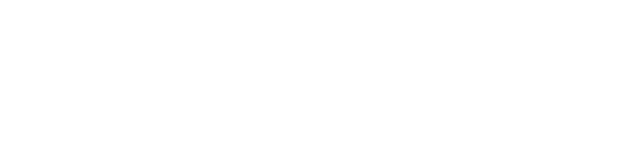
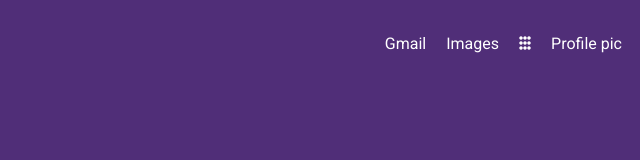
Before and after one commit to Sanna33/GoogleReplica, a plain HTML site: page client/index.html in a window 1280 px wide. Shown: the whole page, without its empty margins (640-1280 px from the left). Drawn offline with Linux system fonts and the light colour scheme.

Commit message:
Add navigation bar

```diff
--- /dev/null
+++ b/client/assets/css/style.css
@@ -0,0 +1,30 @@
+@import url('https://fonts.googleapis.com/css2?family=Roboto&display=swap');
+
+body {
+    background-color: #502E78;
+    font-family: 'Roboto', sans-serif;
+}
+
+/* Styling the navigation bar */
+
+.navbar {
+    display: flex;
+    justify-content: right;
+}
+
+.navlist {
+    list-style: none;
+    display: flex;
+    flex-direction: row;
+}
+
+.navitem {
+    margin: 10px;
+}
+
+.navitem > a {
+    text-decoration: none;
+    color: #ffffff;
+}
+
+/* Styling the logo */
--- a/client/index.html
+++ b/client/index.html
@@ -5,10 +5,26 @@
     <meta http-equiv="X-UA-Compatible" content="IE=edge">
     <meta name="viewport" content="width=device-width, initial-scale=1.0">
     <title>Google Replica</title>
+
+    <link rel="stylesheet" href="./assets/css/style.css">
+    <script defer src="https://kit.fontawesome.com/7750e1dca2.js" crossorigin="anonymous"></script>
 </head>
 <body>
     <nav class="navbar">
-
+        <ul class="navlist">
+            <li class="navitem">
+                <a href="#">Gmail</a>
+            </li>
+            <li class="navitem">
+                <a href="#">Images</a>
+            </li>
+            <li class="navitem">
+                <a href="#"><i class="fa-solid fa-ellipsis-vertical"></i><i class="fa-solid fa-ellipsis-vertical"></i><i class="fa-solid fa-ellipsis-vertical"></i></a>
+            </li>
+            <li class="navitem">
+                <a href="#">Profile pic</a>
+            </li>
+        </ul>
     </nav>
     <section class="logo">
 
--- a/client/style.css
+++ /dev/null
@@ -1,3 +0,0 @@
-body {
-    background-color: aliceblue;
-}
```
